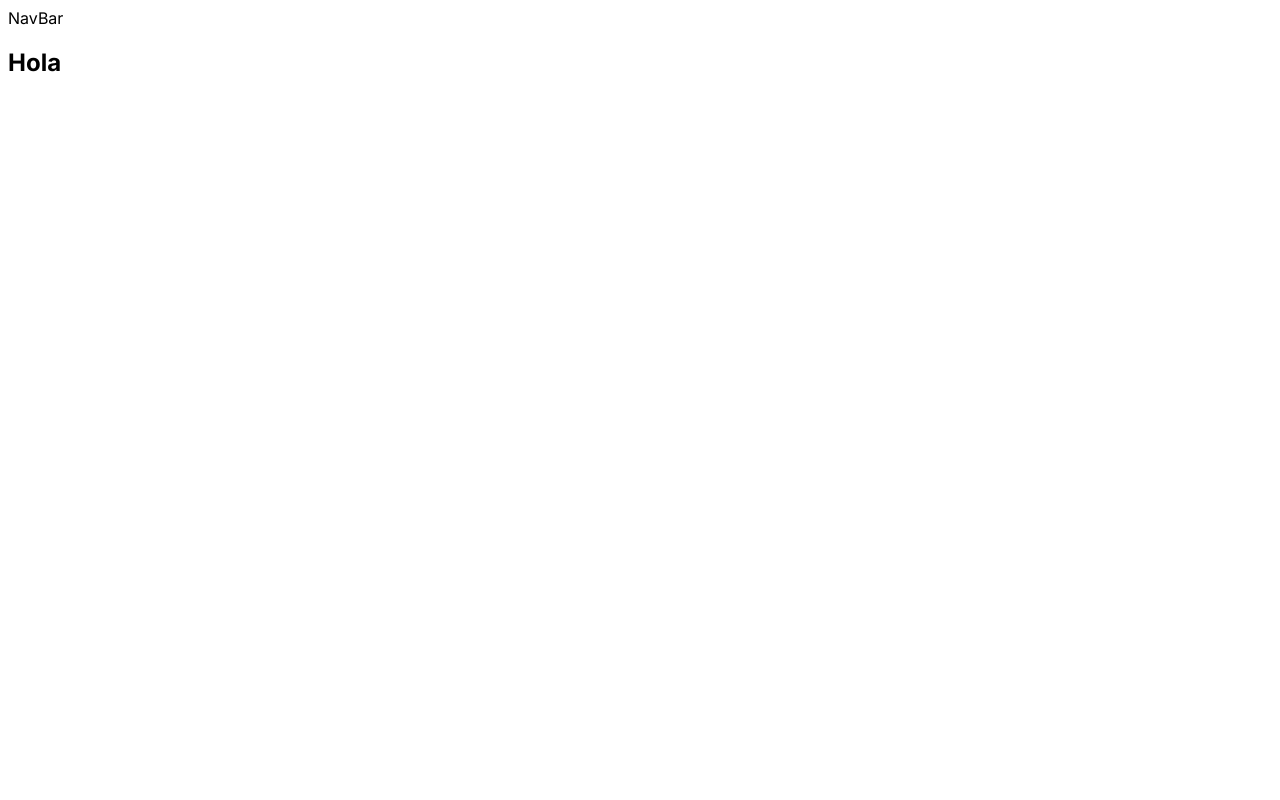
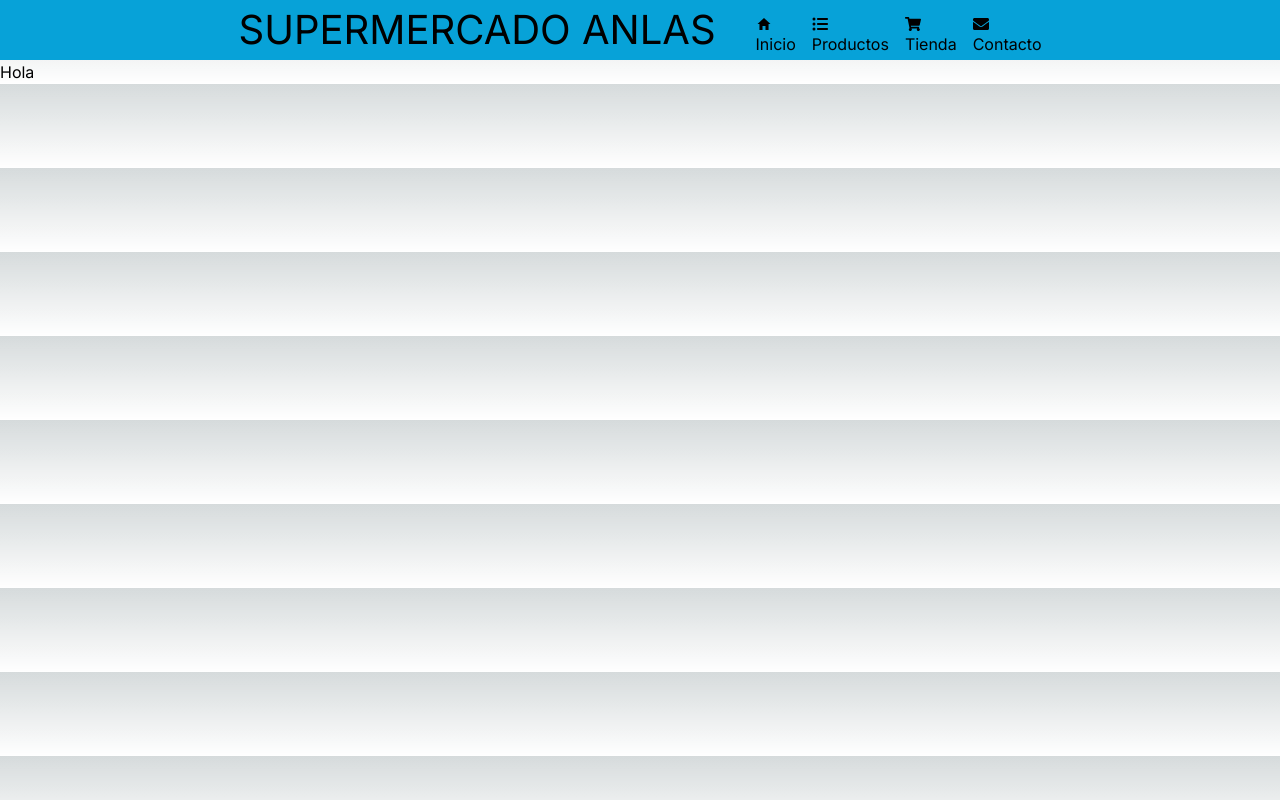
Before and after one commit to nicod12/super-market-anlas, a Next.js app: page / in a window 1280 px wide. Built offline with nearby package versions, Linux system fonts and the light colour scheme.

Commit message:
add icons, modified styles and update navbar

```diff
--- a/src/app/globals.css
+++ b/src/app/globals.css
@@ -16,6 +16,12 @@
   }
 }
 
+* {
+  margin: 0;
+  padding: 0;
+  box-sizing: border-box;
+}
+
 body {
   color: rgb(var(--foreground-rgb));
   background: linear-gradient(
--- a/src/app/layout.tsx
+++ b/src/app/layout.tsx
@@ -1,5 +1,6 @@
 import type { Metadata } from "next";
 import { Inter } from "next/font/google";
+import "./globals.css";
 import NavBar from "../components/nav/NavBar";
 
 const inter = Inter({ subsets: ["latin"] });
--- a/src/components/nav/NavBar.tsx
+++ b/src/components/nav/NavBar.tsx
@@ -1,6 +1,37 @@
 "use client";
+import { IoMdHome } from "react-icons/io";
+import { FaListUl } from "react-icons/fa6";
+import { FaShoppingCart, FaEnvelope } from "react-icons/fa";
+import Link from "next/link";
+
+const menuItems = [
+  { name: "Inicio", path: "/", icon: <IoMdHome /> },
+  { name: "Productos", path: "/products", icon: <FaListUl /> },
+  { name: "Tienda", path: "/store", icon: <FaShoppingCart /> },
+  { name: "Contacto", path: "/contact", icon: <FaEnvelope /> },
+];
+
 const NavBar = () => {
-  return <div>NavBar</div>;
+  return (
+    <section className="bg-[#07a2d8]">
+      <section className="flex justify-center items-center w-[95%] max-w-[960px] my-0 mx-auto gap-10">
+        <div className="float-left">
+          <h1 className="text-[40px]">SUPERMERCADO ANLAS</h1>
+        </div>
+        <nav>
+          <ul className="flex list-none gap-4 pt-3">
+            {menuItems.map((link, index) => (
+              <li key={index} className="inline-block">
+                <Link href={link.path}>
+                  {link.icon} {link.name}
+                </Link>
+              </li>
+            ))}
+          </ul>
+        </nav>
+      </section>
+    </section>
+  );
 };
 
 export default NavBar;
```
Also changed, not shown: package.json (+5 -4 lines), 1 other file (tests, documents, lock files or other folders).
